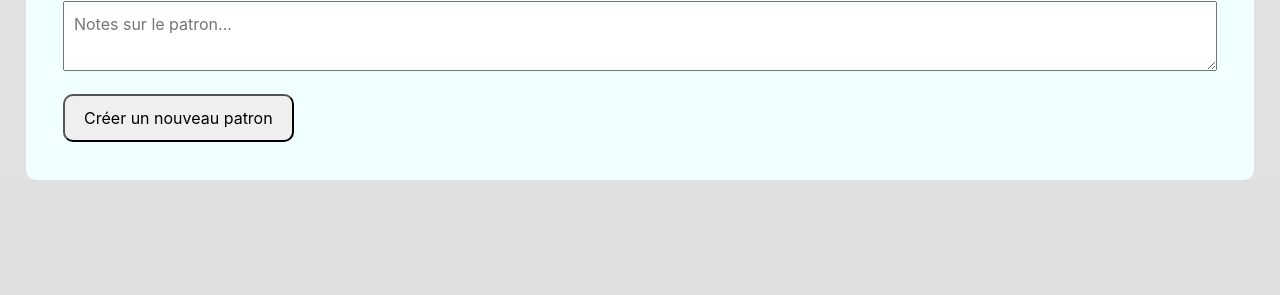
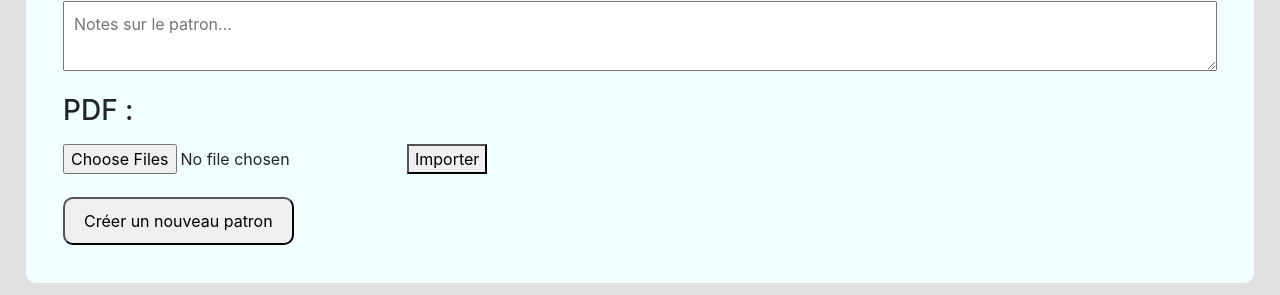
Before and after one commit to Lenc3lot/MyPatron, a Vue app in the folder front/: page /#/addPatern/1 in a window 1280 px wide. Shown: the part 816-1111 px from the top of the page. Before the commit the page ends 1021 px from the top, so only its background shows below. Built offline with nearby package versions, Linux system fonts and the light colour scheme; no server answers; some icons are missing; the HTML template or start-up script is replaced by a standard one.

Commit message:
AjoutPDF

```diff
--- /dev/null
+++ b/front/src/components/pdfFormSubmit.vue
@@ -0,0 +1,31 @@
+<template>
+    <form novalidate @submit.prevent="onSubmit">
+        <pdfUploads v-model="form.file"></pdfUploads>
+        <button @click="test()">Importer</button>
+    </form>
+</template>
+
+<script>
+import pdfUploads from './pdfUploads.vue';
+import store from '@/store'
+export default {
+    components: { pdfUploads },
+    data: () => ({
+        dataStore: store,
+        form: { file: null },
+        isSubmit: false,
+        img: '',
+        fimeName: '',
+        idUser:'user0'
+    }),
+    methods: {
+        onSubmit() {
+            console.log('plop')
+        },
+        test() {
+            this.submit
+            console.log(this.form)
+        }
+    }
+}
+</script>
--- /dev/null
+++ b/front/src/components/pdfUploads.vue
@@ -0,0 +1,14 @@
+<template>
+    <input type="file" @change="onChange($event)" multiple>
+</template>
+
+<script>
+export default {
+    props: ['modelValue'],
+    methods: {
+        onChange(event) {
+            this.$emit('update:modelValue', event.target.files);
+        },
+    },
+};
+</script>
--- a/front/src/views/AddPatternView.vue
+++ b/front/src/views/AddPatternView.vue
@@ -5,7 +5,7 @@
             <!-- PHOTO -->
             <nav>
                 <label>Photo du patron :</label>
-                <formSubmit @click="test()"/>
+                <formSubmit/>
                     <!-- <input id="importFile" type="file" style="border: dashed 1px;" placeholder="Ajouter une Photo" @input="console.log($event.file)"> -->
             </nav>
             <!-- TITRE -->
@@ -65,6 +65,10 @@
                 </label><textarea id="patternNotes" type="text" placeholder="Notes sur le patron..." v-model="newPattern.patternDesc"></textarea>
             </nav>
             <nav>
+                <label><h3>PDF :</h3></label>
+                <pdfFormSubmit/>
+            </nav>
+            <nav>
                 <input type="submit" value="Créer un nouveau patron" @click="createNew()">
             </nav>
         </div>
@@ -72,25 +76,12 @@
 </template>
 
 <script>
-/*
-OK, en fait il faut reprendre le problème pour tout ce qui est MARQUE, TYPE et TAGS, on veux pas récupérer une value mais l'ID qui est lié, donc
-il faut mettre en place des events @select sur les input de type select.
-
-Aussi peut être pas mal de reprendre les newTags, voire de tout passer concernant les tags dans le store et de créer un objet newPattern dedans.
-
-TO DO :
-    - Créer nvl objt newPattern dans le store.
-    - Récup ID des select.
-    - Ajouter les tags par customEvent ou push dans store.
-    - Pouvoir suppr des nvx tags ajoutés.
-    - Pouvoir upload ( donc stocker dans un doss + chemin relat ) UNE image.
-    - Ajout de fichier PDF (simple dans un 1er temps) et de stocker le chemin relat
-*/
 
 import store from '@/store'
 import newTag from '@/components/newTag.vue'
 import router from '@/router'
 import formSubmit from '@/components/formSubmit'
+import pdfFormSubmit from '@/components/pdfFormSubmit.vue'
 export default {
     name: 'AddPattern',
     head() {
@@ -108,7 +99,8 @@ export default {
     components: {
         // components here
         newTag,
-        formSubmit
+        formSubmit,
+        pdfFormSubmit
     },
     props: {
         // props here
@@ -235,24 +227,12 @@ export default {
                 }
             })
         },
-        test(){
-
-        }
     },
     mounted() {
             // mounted here
             this.getPatternBrand();
             this.getPatternType();
             this.getAllTags();
-            this.dataStore.newPattern =  {
-                patterName: '',
-                patternDesc: '',
-                patternPicture: '',
-                patternLink: '',
-                patternBrand: 'Marque du patron',
-                patternType: 'Type du patron',
-                patternTag: []
-            }
     },
     created() {
         // created here
@@ -292,6 +272,10 @@ textarea {
     padding: 10px;
 }
 
+#newPatternDiv>:nth-last-child(3){
+    flex: 1 1 100%;
+}
+
 #newPatternDiv>:nth-last-child(2){
     flex: 1 1 100%;
 }
```
